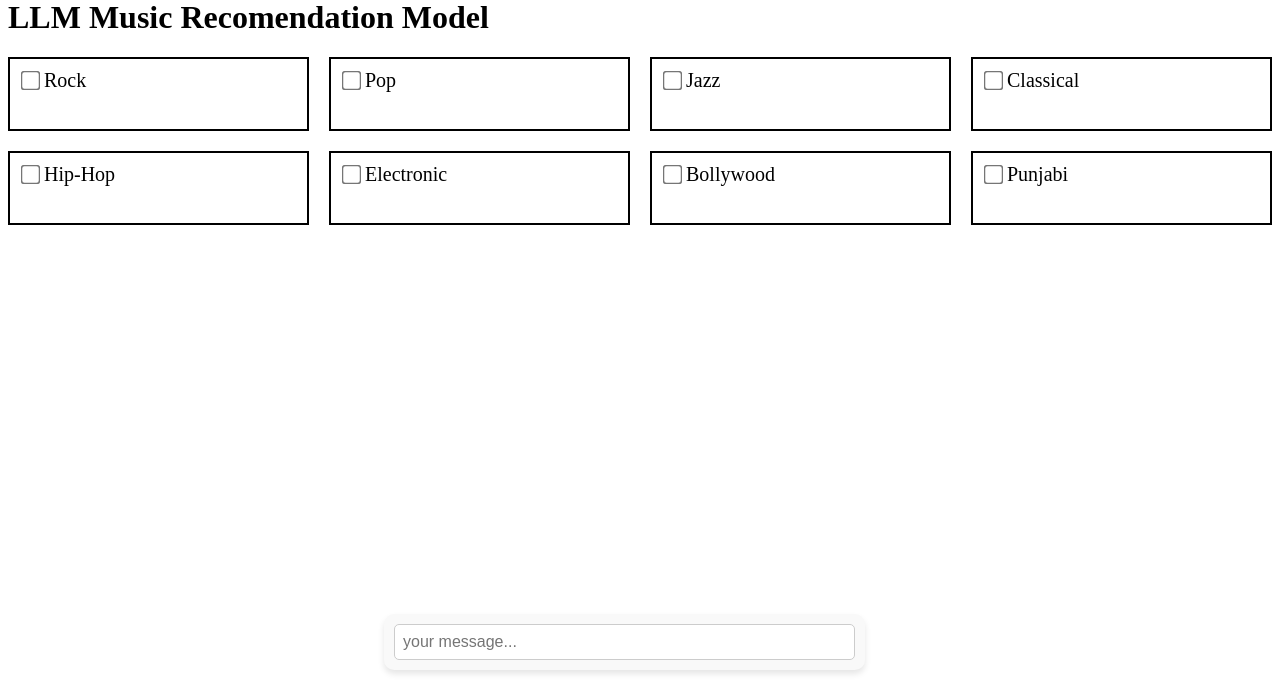
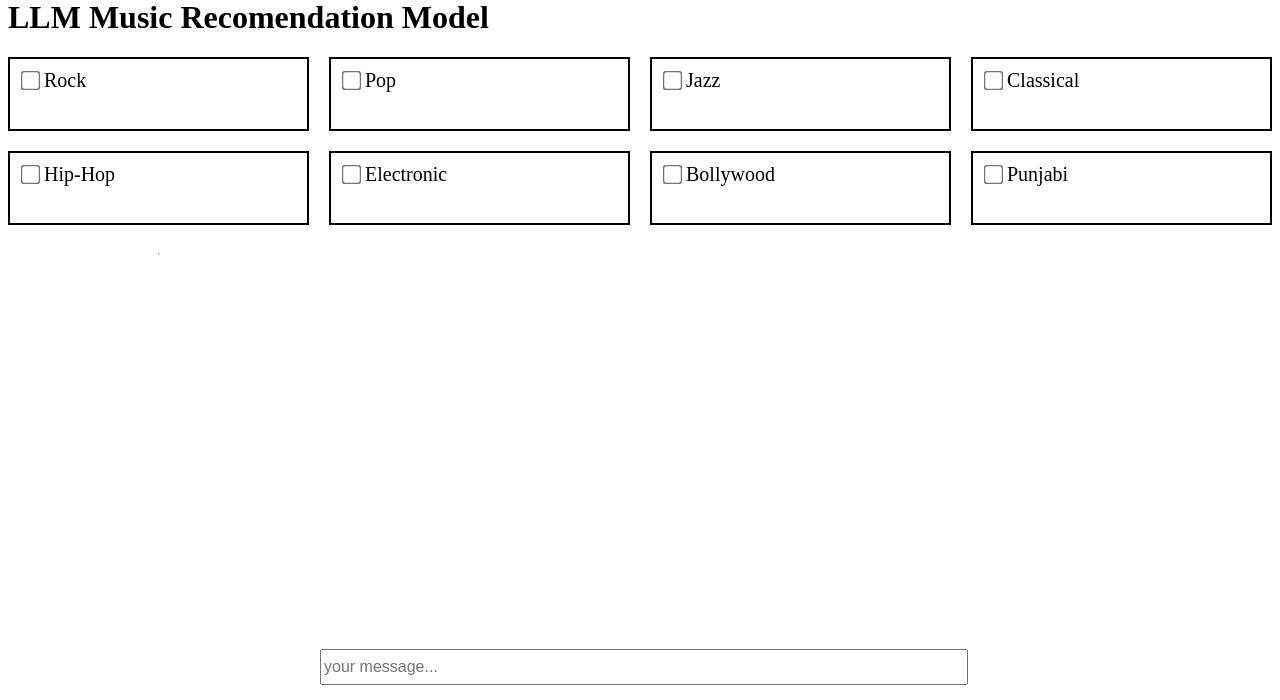
Before and after one commit to abhinandan2540/llm_music, a Django app: page / in a window 1280 px wide. Shown: the part 100-800 px from the top of the page. Run offline with Django 5.2, Linux system fonts and the light colour scheme.

Commit message:
working with gemini

```diff
--- a/base/templates/base/home.html
+++ b/base/templates/base/home.html
@@ -5,9 +5,12 @@
 {% block content %}
 
 <div>
+    <!-- music genre content -->
     <div>
         <h1>LLM Music Recomendation Model</h1>
-        <form action="" method="" id="user_checkbox">
+        <form action="{% url 'homePage' %}" method="POST" id="user_checkbox">
+            {% csrf_token %}
+
             <label>
                 <input type="checkbox" name="genre" value="rock" id="rock_checkbox">
                 <span>Rock</span>
@@ -40,17 +43,27 @@
                 <input type="checkbox" name="genre" value="punjabi" id="punjabi_checkbox">
                 <span>Punjabi</span>
             </label>
+            <hr>
+
+            <input type="text" placeholder="your message..." name="user_search_query" id="user_search_query_bar">
+
         </form>
     </div>
 
 
-    <div id="gemini_message_searchbar">
-        <form action="">
-            {% csrf_token %}
+    <div>
+        <div>
+            {% if result %}
+            <div>
+                {% for line in result %}
+                <p>{{ line|safe }}</p>
+                {% endfor %}
+            </div>
+            {% endif %}
+        </div>
+    </div>
 
-            <input type="text" placeholder="your message...">
-        </form>
-    </div>
+
 </div>
 
 
--- a/base/views.py
+++ b/base/views.py
@@ -1,13 +1,55 @@
+import re
 from django.shortcuts import render
 import os
+import google.generativeai as genai
 from dotenv import load_dotenv
 load_dotenv()
 
 GEMINI_API_KEY = os.getenv("GEMINI_API_KEY")
 
 
+def clean_text(text):
+    text = text[2:-
+                2] if text.startswith("['") and text.endswith("']") else text
+    text = re.sub(r'\*\*(.*?)\*\*', r'<strong>\1</strong>', text)
+    text = text.replace('\n\n* ', '\n\n<li>')
+    text = text.replace('\n* ', '\n<li>')
+    paragraphs = text.split('\n\n')
+    formatted_text = []
+
+    for p in paragraphs:
+        if p.strip().startswith('<li>'):
+            # It's a list - wrap in ul tags
+            items = p.split('\n')
+            formatted_text.append('<ul>\n{}\n</ul>'.format("\n".join(items)))
+        else:
+            # It's a paragraph
+            formatted_text.append(f'<p>{p.strip()}</p>')
+
+    return '\n'.join(formatted_text)
+
+
 def home(request):
-    context = {}
+    generated_content = []
+    user_search_query = request.POST.get("user_search_query", "").strip()
+    user_selected_genre = request.POST.getlist("genre")
+
+    if user_search_query or user_selected_genre:
+        genai.configure(api_key=GEMINI_API_KEY)
+        model = genai.GenerativeModel("gemini-1.5-flash")
+
+# genres search
+        genres_search = " ,".join(user_selected_genre)
+
+        # combining with user search params
+        query = f'''some songs from :{
+            genres_search} .user_query:{user_search_query}'''
+
+        response = model.generate_content(query)
+        formatted_content = clean_text(str(response.text))
+        generated_content.append(formatted_content)
+
+    context = {"result": generated_content}
     return render(request, 'base/home.html', context)
 
 
--- a/static/styles/main.css
+++ b/static/styles/main.css
@@ -19,39 +19,11 @@
     transform: scale(1.5);
 }
 
-/* #gemini_message_searchbar {
+#user_search_query_bar {
     position: fixed;
-    bottom: 30px;
-
+    width: 50%;
+    bottom: 15px;
+    left: 25%;
+    height: 30px;
+    font-size: 16px;
 }
-
-#gemini_message_searchbar form {
-    width: 40%;
-} */
-
-#gemini_message_searchbar {
-    position: fixed;
-    bottom: 30px;
-    left: 30%;
-    width: 60%;
-}
-
-#gemini_message_searchbar form {
-    width: 60%;
-    display: flex;
-    gap: 10px;
-    background-color: #f9f9f9;
-    padding: 10px;
-    border-radius: 10px;
-    box-shadow: 0px 4px 6px rgba(0, 0, 0, 0.1);
-
-}
-
-#gemini_message_searchbar input[type="text"] {
-    flex-grow: 1;
-    padding: 8px;
-    font-size: 16px;
-    border: 1px solid #ccc;
-    border-radius: 5px;
-    outline: none;
-}
```
